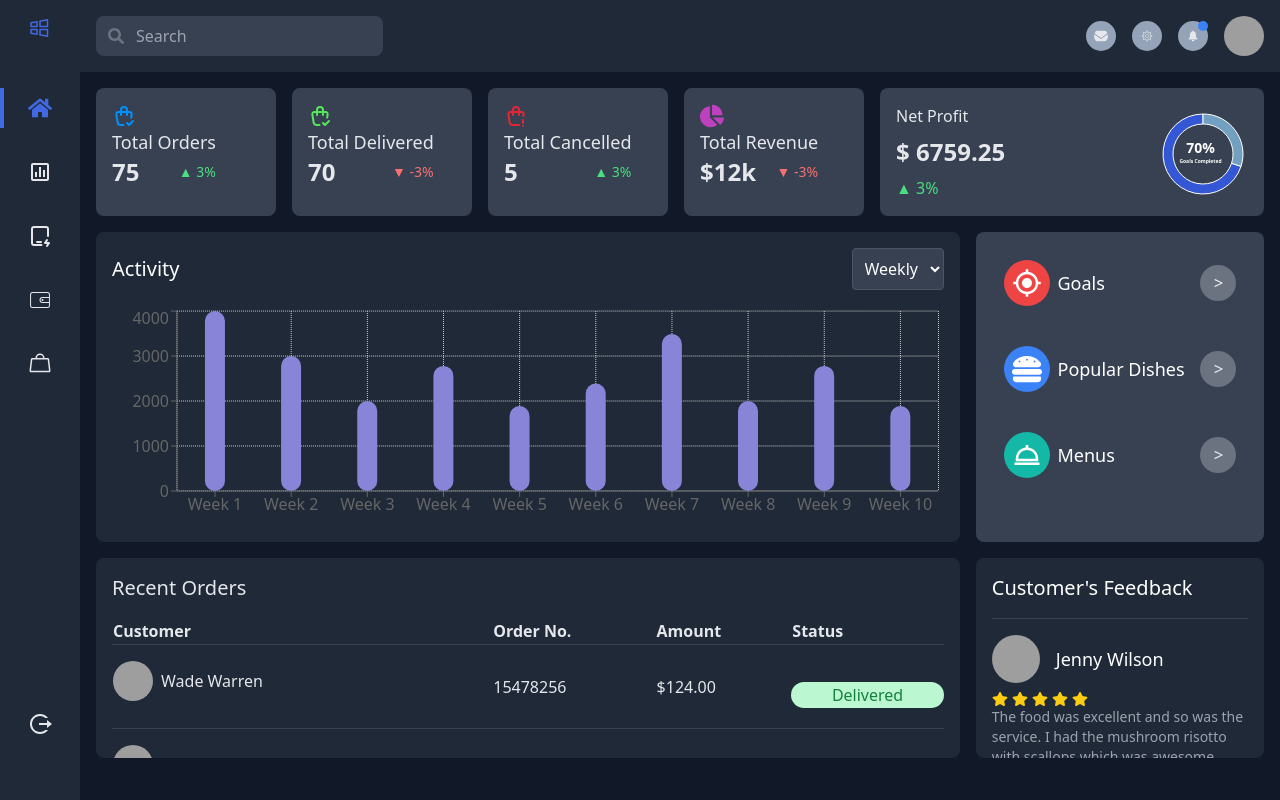
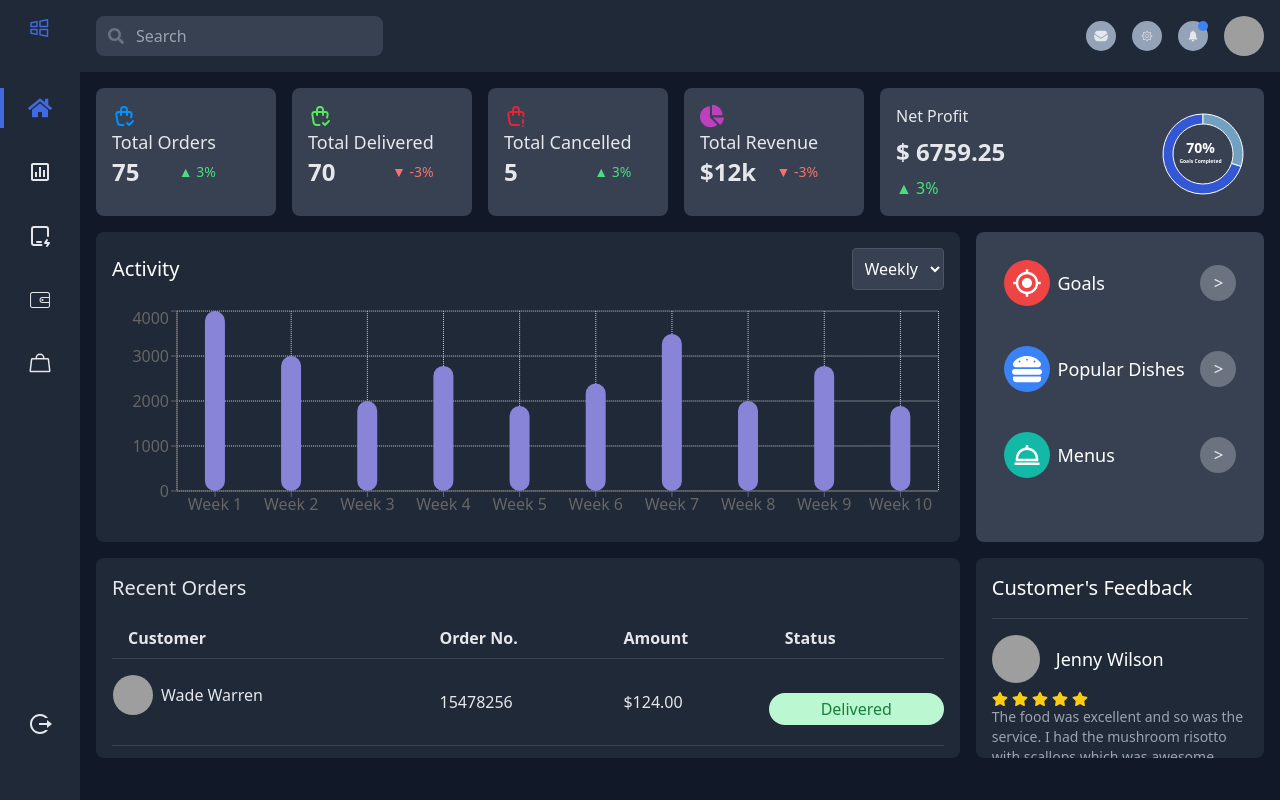
Before and after one commit to ay690/Fitpeo_Assignment, a React (Create React App) app: page / in a window 1280 px wide. Built offline with nearby package versions, Linux system fonts and the light colour scheme; grey boxes are pictures that could not be loaded.

Commit message:
update: resposive recntOrder adn Feedback

```diff
--- a/src/components/DashboardContent.jsx
+++ b/src/components/DashboardContent.jsx
@@ -11,7 +11,7 @@ import {
 const DashboardContent = () => {
   return (
     <div className="flex flex-col p-4 space-y-4">
-      <div className="flex flex-col gap-4 lg:flex-row">
+      <div className="flex flex-col items-stretch gap-4 items lg:flex-row">
         <OverviewCards />
         <NetProfit />
       </div>
@@ -19,7 +19,7 @@ const DashboardContent = () => {
         <ActivityCharts />
         <GoalsPopularMenu />
       </div>
-      <div className="flex flex-col gap-4 lg:flex-row">
+      <div className="flex flex-col items-stretch gap-4 items lg:flex-row">
         <RecentOrders />
         <CustomerFeedback />
       </div>
--- a/src/components/Feedback.jsx
+++ b/src/components/Feedback.jsx
@@ -32,7 +32,7 @@ const StarRating = ({ rating }) => {
         index < rating ? (
           <FaStar key={index} className="text-yellow-400" />
         ) : (
-          <FaRegStar key={index} className="text-white-400" />
+          <FaRegStar key={index} className="text-gray-400" />
         )
       )}
     </div>
@@ -41,7 +41,7 @@ const StarRating = ({ rating }) => {
 
 const CustomerFeedback = () => {
   return (
-    <div className="bg-gray-800 p-4 rounded-lg max-h-[200px] w-full lg:w-1/4 overflow-y-scroll custom-scrollbar">
+    <div className="bg-gray-800 p-4 rounded-lg w-full lg:w-1/4 max-h-[200px] overflow-y-scroll custom-scrollbar">
       <h3 className="mb-4 text-xl text-white">Customer's Feedback</h3>
       {feedback.map((item, index) => (
         <div key={index} className="py-4 border-t border-gray-700">
--- a/src/components/RecentOrders.jsx
+++ b/src/components/RecentOrders.jsx
@@ -60,15 +60,15 @@ const getStatusClasses = (status) => {
 
 const RecentOrders = () => {
   return (
-    <div className="bg-gray-800 p-4 rounded-lg w-3/4 max-h-[200px] overflow-y-scroll custom-scrollbar">
-      <h3 className="mb-4 text-xl">Recent Orders</h3>
-      <table className="w-full text-left">
+    <div className="bg-gray-800 p-4 rounded-lg w-full lg:w-3/4 max-h-[200px] overflow-y-scroll custom-scrollbar">
+      <h3 className="mb-4 text-lg md:text-xl">Recent Orders</h3>
+      <table className="w-full text-sm text-left md:text-base">
         <thead>
           <tr>
-            <th>Customer</th>
-            <th>Order No.</th>
-            <th>Amount</th>
-            <th>Status</th>
+            <th className="px-2 py-1 md:px-4 md:py-2">Customer</th>
+            <th className="px-2 py-1 md:px-4 md:py-2">Order No.</th>
+            <th className="px-2 py-1 md:px-4 md:py-2">Amount</th>
+            <th className="px-2 py-1 md:px-4 md:py-2">Status</th>
           </tr>
         </thead>
         <tbody>
@@ -78,18 +78,30 @@ const RecentOrders = () => {
                 <img
                   src={order.image}
                   alt={`${order.customer}'s profile`}
-                  className="w-10 h-10 rounded-full"
+                  className="w-8 h-8 rounded-full md:w-10 md:h-10"
                 />
-                {order.customer}
+                <span className="text-xs md:text-sm lg:text-base">
+                  {order.customer}
+                </span>
               </td>
-              <td>{order.orderNo}</td>
-              <td>{order.amount}</td>
+              <td className="px-2 py-1 md:px-4 md:py-2">
+                <span className="text-xs md:text-sm lg:text-base">
+                  {order.orderNo}
+                </span>
+              </td>
+              <td className="px-2 py-1 md:px-4 md:py-2">
+                <span className="text-xs md:text-sm lg:text-base">
+                  {order.amount}
+                </span>
+              </td>
               <td
-                className={`rounded-full flex items-center justify-center mb-5 ${getStatusClasses(
+                className={`px-2 py-1 mb-5 md:px-4 md:py-1 rounded-full flex items-center justify-center ${getStatusClasses(
                   order.status
                 )}`}
               >
-                {order.status}
+                <span className="text-xs md:text-sm lg:text-base">
+                  {order.status}
+                </span>
               </td>
             </tr>
           ))}
```
